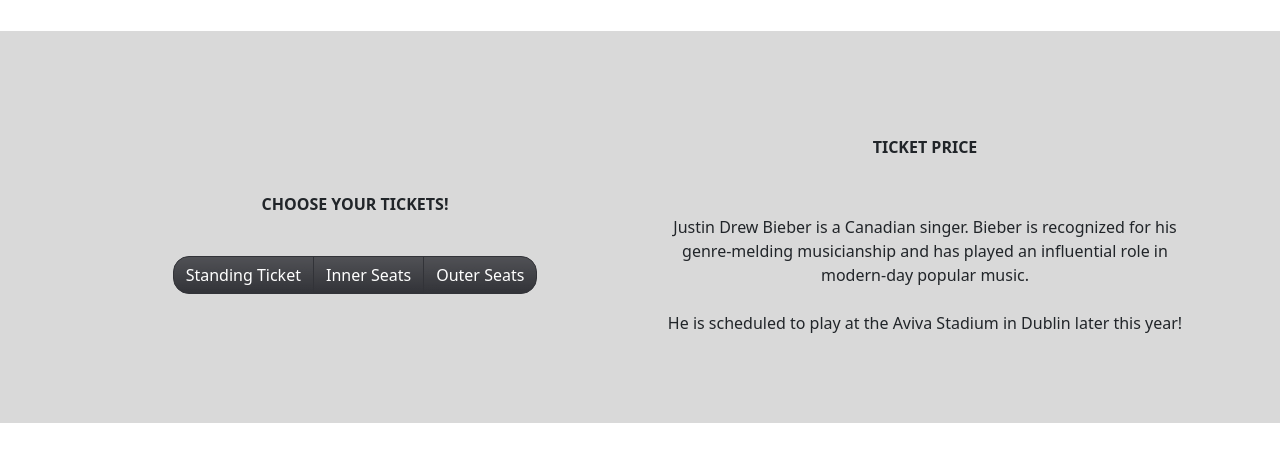
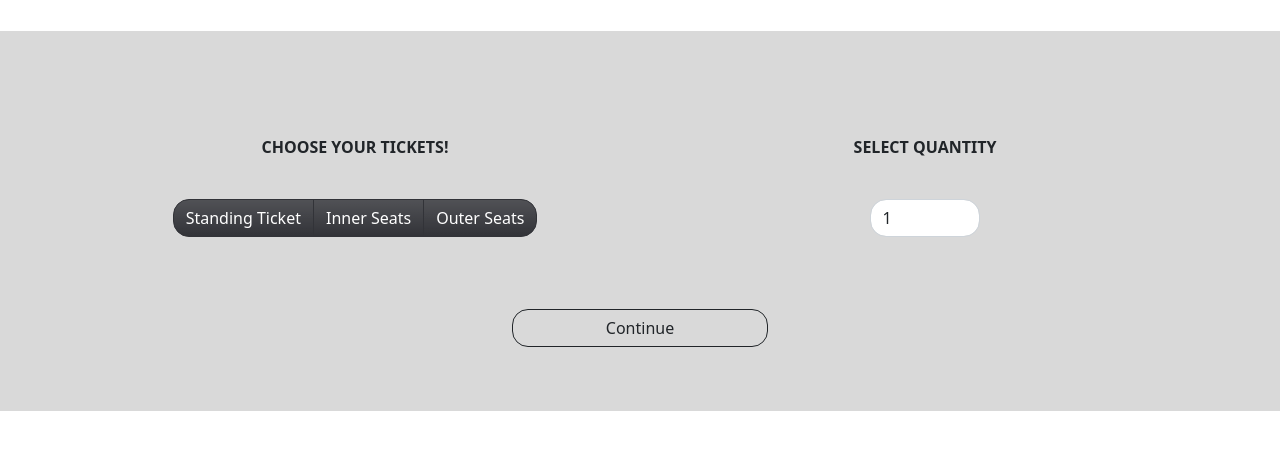
Before and after one commit to Seankelly-Developer/Bootstrap-CA---Sean-Kelly, a website: page BieberEvent.html in a window 1280 px wide. Shown: the part 1000-1472 px from the top of the page. Drawn offline with nearby package versions, Linux system fonts and the light colour scheme.

Commit message:
Quantity Selector implemented

```diff
--- a/BieberEvent.html
+++ b/BieberEvent.html
@@ -119,7 +119,7 @@
 								 <br><br></p>
 
 								 <div class="btn-group">
-									<input type="radio" class="btn-check" name="options" id="option1" autocomplete="off" />
+									<input type="radio" class="btn-check" name="options" id="option1" value = "option1" autocomplete="off" />
 									<label class="btn btn-secondary" for="option1">Standing Ticket</label>
 
 									<input type="radio" class="btn-check" name="options" id="option2" autocomplete="off" />
@@ -129,30 +129,58 @@
 									<label class="btn btn-secondary" for="option3">Outer Seats</label>
 								  </div>
 
-								  <!--Quantity Selector-->
+
 
 
 
 					</div>
 
 
-
+					<!--option1(standing) option2(inner) option3(outer)-->
 					<!--Information changes based on the option selection on the ticket type selector-->
 
 						<div class="col-md-6 p-2 text-center">
-							<p class="fw-semibold text-uppercase mt-4">
-								 Ticket Price<br><br></p>
 
-								 <p class = "fw-demibold mt-4">
-                                 Justin Drew Bieber is a Canadian singer. Bieber is recognized for his genre-melding musicianship and has played an influential role in modern-day popular music.<br>
-                                 <br>
-								He is scheduled to play at the Aviva Stadium in Dublin later this year!</p>
+							<p class="fw-semibold text-uppercase mt-4">Select Quantity
+								<br><br></p>
+
+							<form>
+								<div class="form-group quantitySelector">
+								  <select class="form-control" id="exampleFormControlSelect1">
+									<option>1</option>
+									<option>2</option>
+									<option>3</option>
+									<option>4</option>
+									<option>5</option>
+								  </select>
+								</div>
+							  </form>
+
+
 
 						</div>
 
+
+
+
+
+
 					</div>
 					</div>
+
+
+
+				<div class="row vh-50 d-flex align-items-center">
+
+					<button class="btn btn-outline-dark nextBtn mt-5" type="submit">
+						Continue
+					</button>
+
+
 				</div>
+				</div>
+
+
 			</div>
 
 
--- a/js/main.js
+++ b/js/main.js
@@ -39,4 +39,5 @@
   }
 }
 
-//Quantity Selector JS
+
+//Price selector functionality
```
Also changed, not shown: css/main.css.
